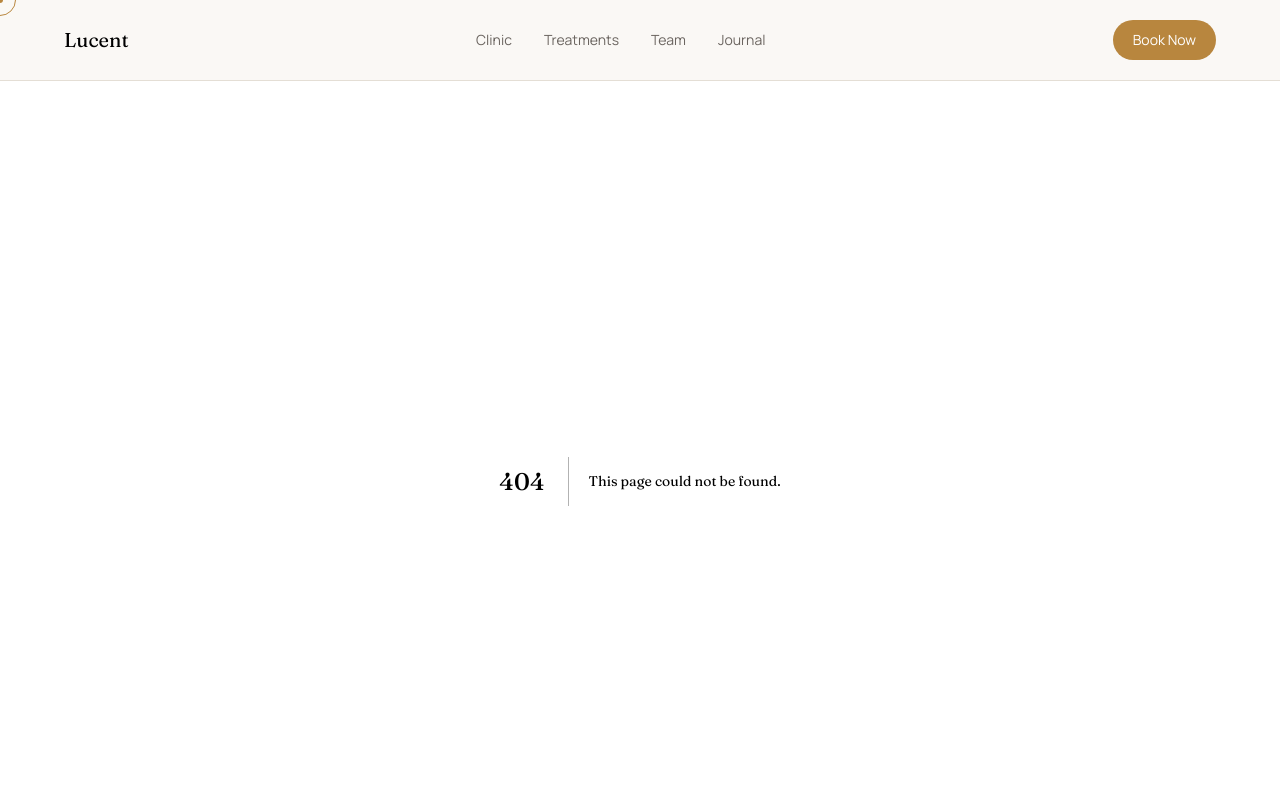
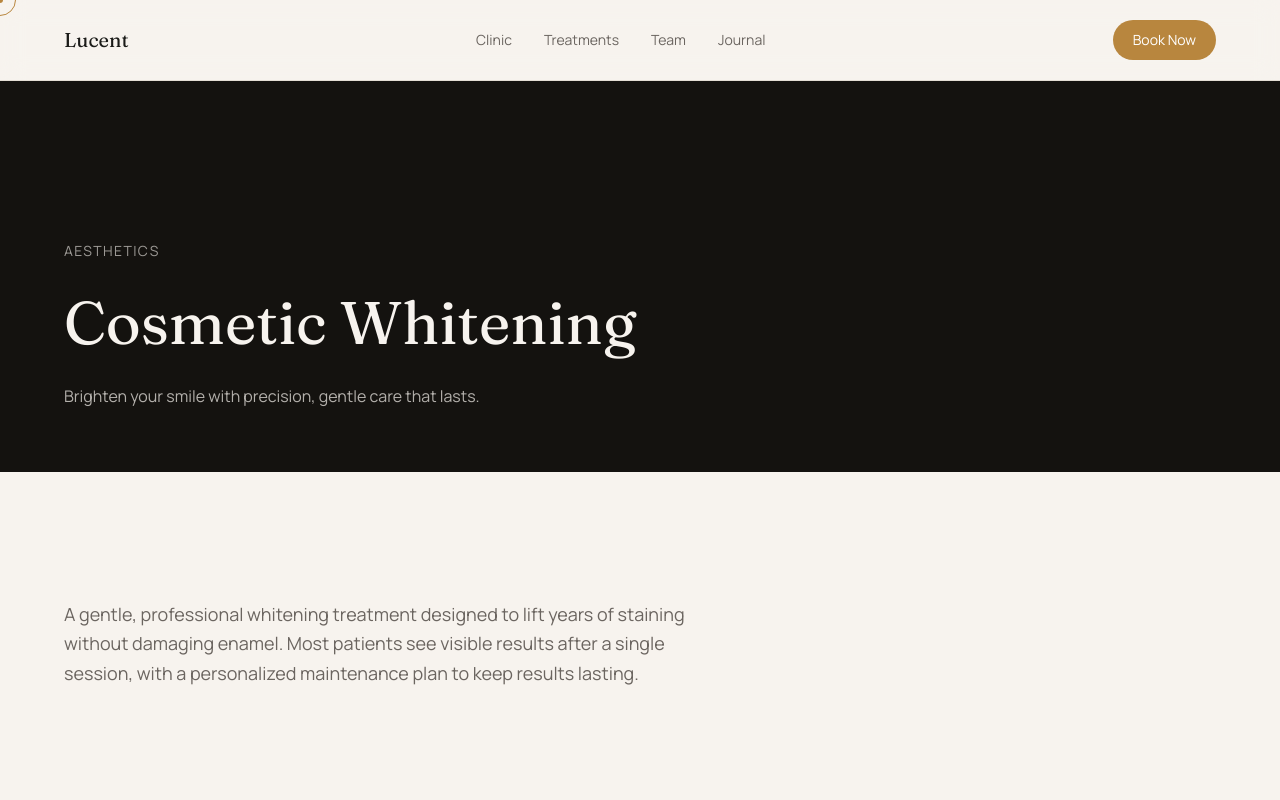
Before and after one commit to Fahad13-jpg/smile-atelier, a Next.js app in the folder frontend/: page /treatments/cosmetic-whitening in a window 1280 px wide. Before the commit this address had no page. Shown: the top 800 px of the page. Built offline with nearby package versions, Linux system fonts and the light colour scheme.

Commit message:
Add contact info section to clinic page

```diff
--- a/frontend/package.json
+++ b/frontend/package.json
@@ -12,6 +12,7 @@
     "@react-three/drei": "^10.7.8",
     "@react-three/fiber": "^9.7.0",
     "gsap": "^3.15.0",
+    "lucide-react": "^1.31.0",
     "motion": "^13.0.0",
     "next": "16.3.0",
     "react": "19.2.8",
--- a/frontend/src/app/clinic/page.tsx
+++ b/frontend/src/app/clinic/page.tsx
@@ -4,6 +4,7 @@ import Overview from "@/components/clinic/Overview";
 import BookingCTA from "@/components/booking/BookingCTA";
 import Container from "@/components/layout/Container";
 import StickyStory from "@/components/clinic/StickyStory";
+import { MapPin, Clock, Phone } from "lucide-react";
 
 export default function ClinicPage() {
   return (
@@ -29,6 +30,33 @@ export default function ClinicPage() {
       </section>
       <TheSpace />
       <Overview />
+      <section className="section bg-surface-elevated">
+  <Container>
+    <div className="grid grid-cols-1 md:grid-cols-3 gap-10">
+      <div>
+        <MapPin className="w-5 h-5 text-accent mb-4" />
+        <p className="text-sm font-medium mb-2">Location</p>
+        <p className="text-sm text-foreground-muted">
+          128 Amberwood Lane<br />Stockholm, Sweden
+        </p>
+      </div>
+      <div>
+        <Clock className="w-5 h-5 text-accent mb-4" />
+        <p className="text-sm font-medium mb-2">Hours</p>
+        <p className="text-sm text-foreground-muted">
+          Mon–Fri: 9am – 6pm<br />Sat: 10am – 2pm
+        </p>
+      </div>
+      <div>
+        <Phone className="w-5 h-5 text-accent mb-4" />
+        <p className="text-sm font-medium mb-2">Contact</p>
+        <p className="text-sm text-foreground-muted">
+          hello@lucentdental.demo<br />+46 8 000 000
+        </p>
+      </div>
+    </div>
+  </Container>
+</section>
       <BookingCTA />
     </main>
   );
--- /dev/null
+++ b/frontend/src/app/team/[slug]/page.tsx
@@ -0,0 +1,32 @@
+import { notFound } from "next/navigation";
+import Image from "next/image";
+import PageHero from "@/components/ui/PageHero";
+import Container from "@/components/layout/Container";
+import BookingCTA from "@/components/booking/BookingCTA";
+import { team, getTeamMember } from "@/lib/team";
+
+export function generateStaticParams() {
+  return team.map((t) => ({ slug: t.slug }));
+}
+
+export default function TeamDetailPage({ params }: { params: { slug: string } }) {
+  const member = getTeamMember(params.slug);
+  if (!member) notFound();
+
+  return (
+    <main>
+      <PageHero eyebrow={member.role} title={member.name} />
+      <section className="section">
+        <Container>
+          <div className="grid grid-cols-1 md:grid-cols-2 gap-12 items-start">
+            <div className="relative aspect-square rounded-2xl overflow-hidden">
+              <Image src={member.image} alt={member.name} fill sizes="(max-width: 768px) 100vw, 50vw" className="object-cover" />
+            </div>
+            <p className="text-foreground-muted text-lg leading-relaxed">{member.longBio}</p>
+          </div>
+        </Container>
+      </section>
+      <BookingCTA />
+    </main>
+  );
+}
--- a/frontend/src/app/team/page.tsx
+++ b/frontend/src/app/team/page.tsx
@@ -1,13 +1,9 @@
+import Link from "next/link";
 import Image from "next/image";
 import PageHero from "@/components/ui/PageHero";
 import Container from "@/components/layout/Container";
 import BookingCTA from "@/components/booking/BookingCTA";
-
-const team = [
-  { name: "Dr. Aiden Voss", role: "Lead Dentist", bio: "Focused on restorative and general care, with a calm, detail-first approach.", image: "/images/team-2.jpg" },
-  { name: "Dr. Elena Marsh", role: "Orthodontist", bio: "Specializes in aligner-based treatment plans tailored to each patient's pace.", image: "/images/team-1.jpg" },
-  { name: "Dr. Kian Reyes", role: "Cosmetic Specialist", bio: "Leads veneer, whitening, and full smile-design consultations.", image: "/images/team-3.jpg" },
-];
+import { team } from "@/lib/team";
 
 export default function TeamPage() {
   return (
@@ -21,20 +17,21 @@ export default function TeamPage() {
         <Container>
           <div className="grid grid-cols-1 md:grid-cols-3 gap-10">
             {team.map((member) => (
-              <div key={member.name}>
+              <Link key={member.slug} href={`/team/${member.slug}`} className="group cursor-pointer block">
                 <div className="relative aspect-square rounded-2xl overflow-hidden mb-5">
                   <Image
                     src={member.image}
                     alt={member.name}
                     fill
                     sizes="(max-width: 768px) 100vw, 33vw"
-                    className="object-cover"
+                    className="object-cover transition-transform duration-500 group-hover:scale-105"
                   />
+                  <div className="absolute inset-0 bg-black/0 group-hover:bg-black/10 transition-colors duration-300" />
                 </div>
-                <p className="font-display text-xl">{member.name}</p>
+                <p className="font-display text-xl group-hover:text-accent transition-colors">{member.name}</p>
                 <p className="text-sm text-accent mb-3">{member.role}</p>
                 <p className="text-sm text-foreground-muted">{member.bio}</p>
-              </div>
+              </Link>
             ))}
           </div>
         </Container>
--- /dev/null
+++ b/frontend/src/app/treatments/[slug]/page.tsx
@@ -0,0 +1,32 @@
+import { notFound } from "next/navigation";
+import PageHero from "@/components/ui/PageHero";
+import Container from "@/components/layout/Container";
+import BookingCTA from "@/components/booking/BookingCTA";
+import { treatments, getTreatment } from "@/lib/treatments";
+
+export function generateStaticParams() {
+  return treatments.map((t) => ({ slug: t.slug }));
+}
+
+export default function TreatmentDetailPage({ params }: { params: { slug: string } }) {
+  const treatment = getTreatment(params.slug);
+  if (!treatment) notFound();
+
+  return (
+    <main>
+      <PageHero
+        eyebrow={treatment.category}
+        title={treatment.name}
+        description={treatment.desc}
+      />
+      <section className="section">
+        <Container>
+          <p className="max-w-2xl text-foreground-muted text-lg leading-relaxed">
+            {treatment.longDesc}
+          </p>
+        </Container>
+      </section>
+      <BookingCTA />
+    </main>
+  );
+}
--- a/frontend/src/app/treatments/page.tsx
+++ b/frontend/src/app/treatments/page.tsx
@@ -1,16 +1,9 @@
+import Link from "next/link";
 import PageHero from "@/components/ui/PageHero";
 import Container from "@/components/layout/Container";
 import BeforeAfterSlider from "@/components/ui/BeforeAfterSlider";
 import BookingCTA from "@/components/booking/BookingCTA";
-
-const treatments = [
-  { name: "Cosmetic Whitening", category: "Aesthetics", desc: "Brighten your smile with precision, gentle care that lasts." },
-  { name: "Invisible Aligners", category: "Aesthetics", desc: "Straighten discreetly, at your own pace, with regular check-ins." },
-  { name: "Dental Implants", category: "Implants", desc: "Permanent, natural-feeling tooth replacement built to last." },
-  { name: "Preventive Care", category: "General Care", desc: "Routine care that keeps problems from starting in the first place." },
-  { name: "Root Canal Therapy", category: "General Care", desc: "Modern, comfortable treatment to save a damaged tooth." },
-  { name: "Porcelain Veneers", category: "Aesthetics", desc: "Refined, natural-looking correction for shape and color." },
-];
+import { treatments } from "@/lib/treatments";
 
 export default function TreatmentsPage() {
   return (
@@ -25,16 +18,17 @@ export default function TreatmentsPage() {
         <Container>
           <div className="grid grid-cols-1 md:grid-cols-3 gap-px bg-border">
             {treatments.map((t) => (
-              <div
-                key={t.name}
-                className="group bg-background p-8 transition-all duration-300 hover:shadow-xl hover:-translate-y-1 hover:z-10 relative cursor-pointer"
+              <Link
+                key={t.slug}
+                href={`/treatments/${t.slug}`}
+                className="group bg-background p-8 transition-all duration-300 hover:shadow-xl hover:-translate-y-1 hover:z-10 relative block"
               >
                 <p className="text-xs uppercase tracking-widest text-foreground-muted mb-3 transition-colors group-hover:text-accent">
                   {t.category}
                 </p>
                 <h3 className="font-display text-xl mb-2">{t.name}</h3>
                 <p className="text-sm text-foreground-muted">{t.desc}</p>
-              </div>
+              </Link>
             ))}
           </div>
         </Container>
--- a/frontend/src/components/team/TeamPreview.tsx
+++ b/frontend/src/components/team/TeamPreview.tsx
@@ -1,12 +1,8 @@
+import Link from "next/link";
 import Image from "next/image";
 import Container from "@/components/layout/Container";
 import SectionHeading from "@/components/ui/SectionHeading";
-
-const team = [
-  { name: "Dr. Aiden Voss", role: "Lead Dentist", image: "/images/team-2.jpg" },
-  { name: "Dr. Elena Marsh", role: "Orthodontist", image: "/images/team-1.jpg" },
-  { name: "Dr. Kian Reyes", role: "Cosmetic Specialist", image: "/images/team-3.jpg" },
-];
+import { team } from "@/lib/team";
 
 export default function TeamPreview() {
   return (
@@ -15,7 +11,7 @@ export default function TeamPreview() {
         <SectionHeading eyebrow="05 — Team" title="Meet the people behind your care." />
         <div className="mt-12 grid grid-cols-1 md:grid-cols-3 gap-8">
           {team.map((member) => (
-  <div key={member.name} className="group cursor-pointer">
+            <Link key={member.slug} href={`/team/${member.slug}`} className="group cursor-pointer block">
               <div className="relative aspect-square rounded-2xl overflow-hidden mb-4">
                 <Image
                   src={member.image}
@@ -26,9 +22,9 @@ export default function TeamPreview() {
                 />
                 <div className="absolute inset-0 bg-black/0 group-hover:bg-black/10 transition-colors duration-300" />
               </div>
-    <p className="font-display text-lg">{member.name}</p>
+              <p className="font-display text-lg group-hover:text-accent transition-colors">{member.name}</p>
               <p className="text-sm text-foreground-muted">{member.role}</p>
-  </div>
+            </Link>
           ))}
         </div>
       </Container>
--- a/frontend/src/components/treatments/TreatmentsPreview.tsx
+++ b/frontend/src/components/treatments/TreatmentsPreview.tsx
@@ -1,42 +1,26 @@
+import Link from "next/link";
 import Container from "@/components/layout/Container";
 import SectionHeading from "@/components/ui/SectionHeading";
+import RevealOnScroll from "@/components/motion/RevealOnScroll";
 import BeforeAfterSlider from "@/components/ui/BeforeAfterSlider";
-const treatments = [
-  {
-    name: "Cosmetic Whitening",
-    desc: "Brighten your smile with precision, gentle care.",
-  },
-  {
-    name: "Invisible Aligners",
-    desc: "Straighten discreetly, at your own pace.",
-  },
-  {
-    name: "Dental Implants",
-    desc: "Permanent, natural-feeling tooth replacement.",
-  },
-  {
-    name: "Preventive Care",
-    desc: "Routine care that keeps problems from starting.",
-  },
-];
+import { treatments } from "@/lib/treatments";
 
 export default function TreatmentsPreview() {
   return (
     <section className="section">
       <Container>
-        <SectionHeading
-          eyebrow="04 — Treatments"
-          title="Care tailored to your smile."
-        />
+        <RevealOnScroll>
+          <SectionHeading eyebrow="04 — Treatments" title="Care tailored to your smile." />
           <div className="mt-12 grid grid-cols-1 md:grid-cols-2 gap-px bg-border">
-  {treatments.map((t) => (
-    <div
-      key={t.name}
-      className="group bg-background p-8 transition-all duration-300 hover:shadow-xl hover:-translate-y-1 hover:z-10 relative cursor-pointer"
+            {treatments.slice(0, 4).map((t) => (
+              <Link
+                key={t.slug}
+                href={`/treatments/${t.slug}`}
+                className="group bg-background p-8 transition-all duration-300 hover:shadow-xl hover:-translate-y-1 hover:z-10 relative block"
               >
-      <h3 className="font-display text-xl mb-2 transition-colors group-hover:text-accent">{t.name}</h3>
+                <h3 className="font-display text-xl mb-2 group-hover:text-accent transition-colors">{t.name}</h3>
                 <p className="text-sm text-foreground-muted">{t.desc}</p>
-    </div>
+              </Link>
             ))}
           </div>
           <div className="mt-16 grid grid-cols-1 md:grid-cols-2 gap-12 items-center">
@@ -44,9 +28,7 @@ export default function TreatmentsPreview() {
               <p className="text-sm uppercase tracking-widest text-foreground-muted mb-4">
                 See the difference
               </p>
-            <h3 className="font-display text-2xl mb-4">
-              Real results, honestly shown.
-            </h3>
+              <h3 className="font-display text-2xl mb-4">Real results, honestly shown.</h3>
               <p className="text-foreground-muted max-w-sm">
                 Drag the slider to compare — a small glimpse into the kind of
                 precision and care every treatment is built on.
@@ -57,6 +39,7 @@ export default function TreatmentsPreview() {
               afterSrc="https://placehold.co/600x450/f7f3ee/1b1b18?text=After"
             />
           </div>
+        </RevealOnScroll>
       </Container>
     </section>
   );
--- /dev/null
+++ b/frontend/src/lib/team.ts
@@ -0,0 +1,39 @@
+export type TeamMember = {
+  slug: string;
+  name: string;
+  role: string;
+  bio: string;
+  longBio: string;
+  image: string;
+};
+
+export const team: TeamMember[] = [
+  {
+    slug: "aiden-voss",
+    name: "Dr. Aiden Voss",
+    role: "Lead Dentist",
+    bio: "Focused on restorative and general care, with a calm, detail-first approach.",
+    longBio: "With over a decade of practice, Dr. Voss leads Lucent's general and restorative care, known for a calm, thorough approach that puts nervous patients at ease.",
+    image: "/images/team-2.jpg",
+  },
+  {
+    slug: "elena-marsh",
+    name: "Dr. Elena Marsh",
+    role: "Orthodontist",
+    bio: "Specializes in aligner-based treatment plans tailored to each patient's pace.",
+    longBio: "Dr. Marsh specializes in modern, aligner-based orthodontics, building treatment plans around each patient's lifestyle and pace rather than a fixed timeline.",
+    image: "/images/team-1.jpg",
+  },
+  {
+    slug: "kian-reyes",
+    name: "Dr. Kian Reyes",
+    role: "Cosmetic Specialist",
+    bio: "Leads veneer, whitening, and full smile-design consultations.",
+    longBio: "Dr. Reyes leads Lucent's cosmetic practice, from whitening to full smile-design consultations, with an eye for natural-looking, long-lasting results.",
+    image: "/images/team-3.jpg",
+  },
+];
+
+export function getTeamMember(slug: string) {
+  return team.find((t) => t.slug === slug);
+}
--- /dev/null
+++ b/frontend/src/lib/treatments.ts
@@ -0,0 +1,56 @@
+export type Treatment = {
+  slug: string;
+  name: string;
+  category: string;
+  desc: string;
+  longDesc: string;
+};
+
+export const treatments: Treatment[] = [
+  {
+    slug: "cosmetic-whitening",
+    name: "Cosmetic Whitening",
+    category: "Aesthetics",
+    desc: "Brighten your smile with precision, gentle care that lasts.",
+    longDesc: "A gentle, professional whitening treatment designed to lift years of staining without damaging enamel. Most patients see visible results after a single session, with a personalized maintenance plan to keep results lasting.",
+  },
+  {
+    slug: "invisible-aligners",
+    name: "Invisible Aligners",
+    category: "Aesthetics",
+    desc: "Straighten discreetly, at your own pace, with regular check-ins.",
+    longDesc: "Custom-fitted clear aligners that gradually shift teeth into place, virtually unnoticeable in daily life. Includes regular progress check-ins and a plan tailored to your specific bite.",
+  },
+  {
+    slug: "dental-implants",
+    name: "Dental Implants",
+    category: "Implants",
+    desc: "Permanent, natural-feeling tooth replacement built to last.",
+    longDesc: "A long-term solution for missing teeth, using a titanium post fused to the jawbone topped with a natural-looking crown. Built to function and feel like a real tooth.",
+  },
+  {
+    slug: "preventive-care",
+    name: "Preventive Care",
+    category: "General Care",
+    desc: "Routine care that keeps problems from starting in the first place.",
+    longDesc: "Regular cleanings, exams, and early screening to catch issues before they become bigger problems — the foundation of long-term dental health.",
+  },
+  {
+    slug: "root-canal-therapy",
+    name: "Root Canal Therapy",
+    category: "General Care",
+    desc: "Modern, comfortable treatment to save a damaged tooth.",
+    longDesc: "A precise, modern approach to treating infected or damaged tooth pulp, designed to be far more comfortable than its reputation suggests — and to save your natural tooth.",
+  },
+  {
+    slug: "porcelain-veneers",
+    name: "Porcelain Veneers",
+    category: "Aesthetics",
+    desc: "Refined, natural-looking correction for shape and color.",
+    longDesc: "Thin, custom-crafted porcelain shells bonded to the front of teeth to correct shape, color, or minor alignment issues — a refined, natural-looking result.",
+  },
+];
+
+export function getTreatment(slug: string) {
+  return treatments.find((t) => t.slug === slug);
+}
```
Also changed, not shown: 1 other file (tests, documents, lock files or other folders). Lines whose indentation alone changed are shown as unchanged.
